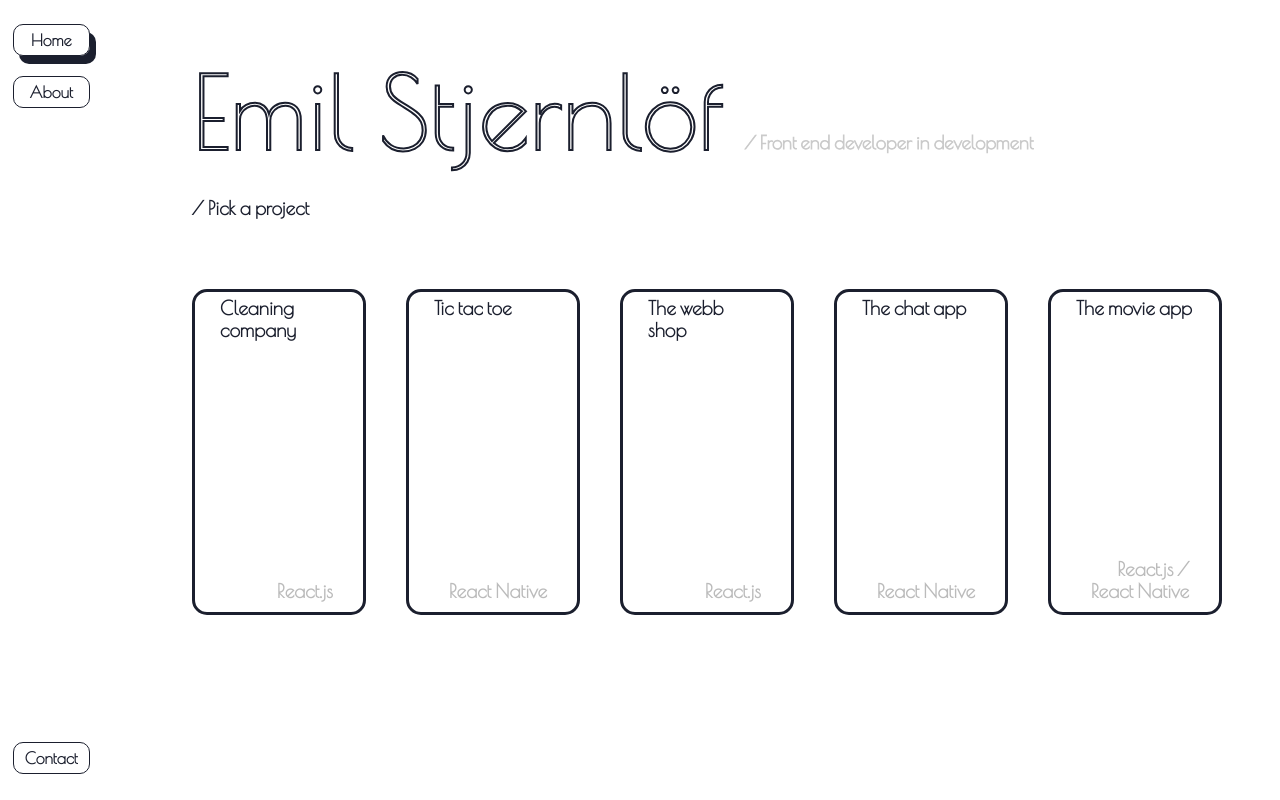
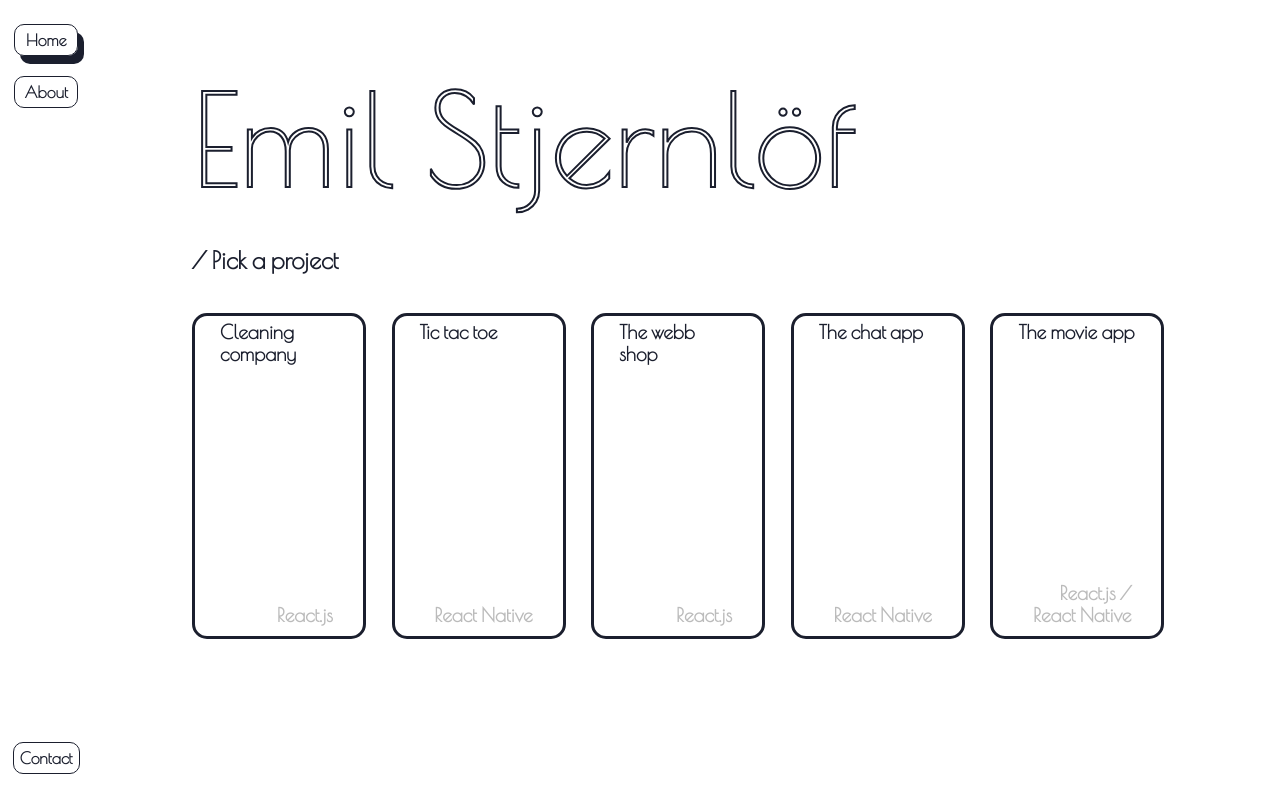
Before and after one commit to starleafer/My-portfolio, a React (Vite) app in the folder workspace/: page / in a window 1280 px wide. Built offline with nearby package versions, Linux system fonts and the light colour scheme; a web font is replaced by a local one.

Commit message:
Tweaked MQs for Mainpage. Removeed Smalltitle

```diff
--- a/workspace/src/components/Buttons.jsx
+++ b/workspace/src/components/Buttons.jsx
@@ -231,7 +231,7 @@ const ButtonContainer = styled(m.div)`
 `;
 
 const StyledButton = styled(m.button)`
-  min-width: 6vw;
+  min-width: 5vw;
   height: 4vh;
   border-radius: 10px;
   border: 1px solid black;
--- a/workspace/src/components/Card.jsx
+++ b/workspace/src/components/Card.jsx
@@ -148,17 +148,16 @@ const StyledCard = styled.div`
 
   @media (max-width: 1200px) {
     border-width: 2px;
-    width: 8vw;
-    height: 30vh;
+    width: 9vw;
+    max-height: 35vh;
   }
 
   @media (max-width: 965px) {
-    border-width: 1px;
+    /* border-width: 1px;
     width: 7vw;
     padding: 0 10px;
     font-size: 1.2vw;
-    border-radius: 10px;
-
+    border-radius: 10px; */
   }
 
   @media (max-width: 768px) {
@@ -184,7 +183,9 @@ const StyledCard = styled.div`
     }
   }
 
-  @media (max-width: 375px) {
+  @media (max-width: 425px) {
+
+    width: 75vw;
 
     &:hover {
       color: var(--dark) !important;
--- a/workspace/src/components/Projectlist.jsx
+++ b/workspace/src/components/Projectlist.jsx
@@ -11,7 +11,7 @@ function Projectlist() {
 
     if (!card) {
         return console.log('Context is undefined');
-      }
+    }
 
     // const card = [
     //     { id: 1, title: "Cleaning company", path: 'cleaning', label: "React.js", color: 'var(--dark)', backgroundColor: 'var(--yellowish)' },
@@ -55,12 +55,17 @@ const StyledProjectList = styled.div`
 `
 
 const ProjectContainer = styled.div`
-    height:57.7vh;
+    height:50vh;
     display: flex;
     flex-direction: row;
     justify-content: flex-start;
     align-items: center;
-    gap: 40px;
+    gap: 2vw;
+
+    @media (max-width: 1024px) {
+        height: 45vh;
+;
+  }
 
     @media (max-width: 768px) {
         flex-direction: column;
@@ -70,11 +75,15 @@ const ProjectContainer = styled.div`
 `
 
 const ListLabel = styled.h4`
-    font-size: 1.5vw;
+    font-size: 1.5em;
     font-weight: 900;
     margin-bottom: 10px;
     align-self: flex-start;
     color: var(--dark);
+
+    @media (max-width: 1024px) {
+        font-size: 1.2em;
+  }
     `
 
 export default Projectlist
--- a/workspace/src/components/pages/Mainpage.jsx
+++ b/workspace/src/components/pages/Mainpage.jsx
@@ -13,7 +13,7 @@ function Mainpage({path}) {
         >
           <TitlesContainer>
             <Title>Emil Stjernlöf</Title>
-            <SmallTitle>/ Front end developer in development</SmallTitle>
+            {/* <SmallTitle> = {`{FrontendDeveloperInDevelopment}`}</SmallTitle> */}
           </TitlesContainer>
           <Projectlist />
         </Container>
@@ -42,10 +42,15 @@ const TitlesContainer = styled.div`
   display: flex;
   width: 80vw;
   align-items: end;
+  flex-wrap: wrap;
+
+  @media (max-width: 768px) {
+  /* align-items: center; */
+  }
 `
 
 const Title = styled.h1`
-  font-size: 8vw;
+  font-size: 9em;
   font-weight: 500;
   text-align: center;
   margin: 0.5em 0.2em 0 0;
@@ -53,19 +58,40 @@ const Title = styled.h1`
   -webkit-text-stroke-width: 2px;
   -webkit-text-stroke-color: var(--dark);
 
+  @media (max-width: 1440px) {
+    font-size: 8em;
+  }
+
+  @media (max-width: 1024px) {
+    font-size: 5.7em;
+  }
+
   @media (max-width: 768px) {
     font-size: 2.7em;
-
   }
 `;
 
 const SmallTitle = styled.h2`
   /* border: 1px solid black; */
-  font-size: 1.45vw;
+  font-size: 1.4em;
   font-weight: 500;
-  margin: 3em 0 1em 0;
+  margin-bottom: 1em;
   color: #cacaca;
   -webkit-text-stroke-width: 1px;
+
+  @media (max-width: 1024px) {
+    font-size: 1em;
+  }
+
+  @media (max-width: 768px) {
+    margin-bottom: 0.3em;
+  }
+
+  @media (max-width: 425px) {
+    margin-top: 0;
+    font-size: 0.8em;
+
+  }
 `
 
 export default Mainpage;
```
